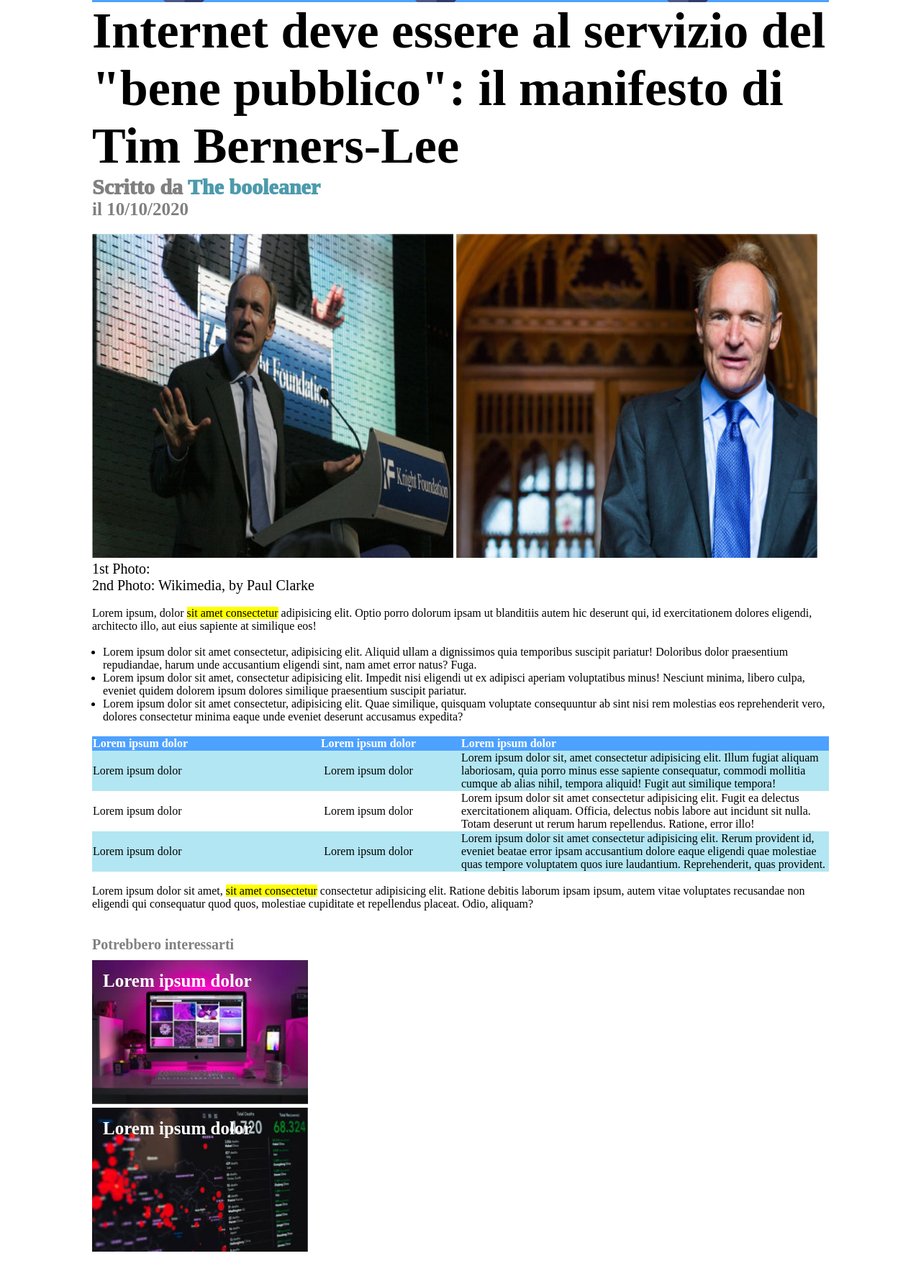
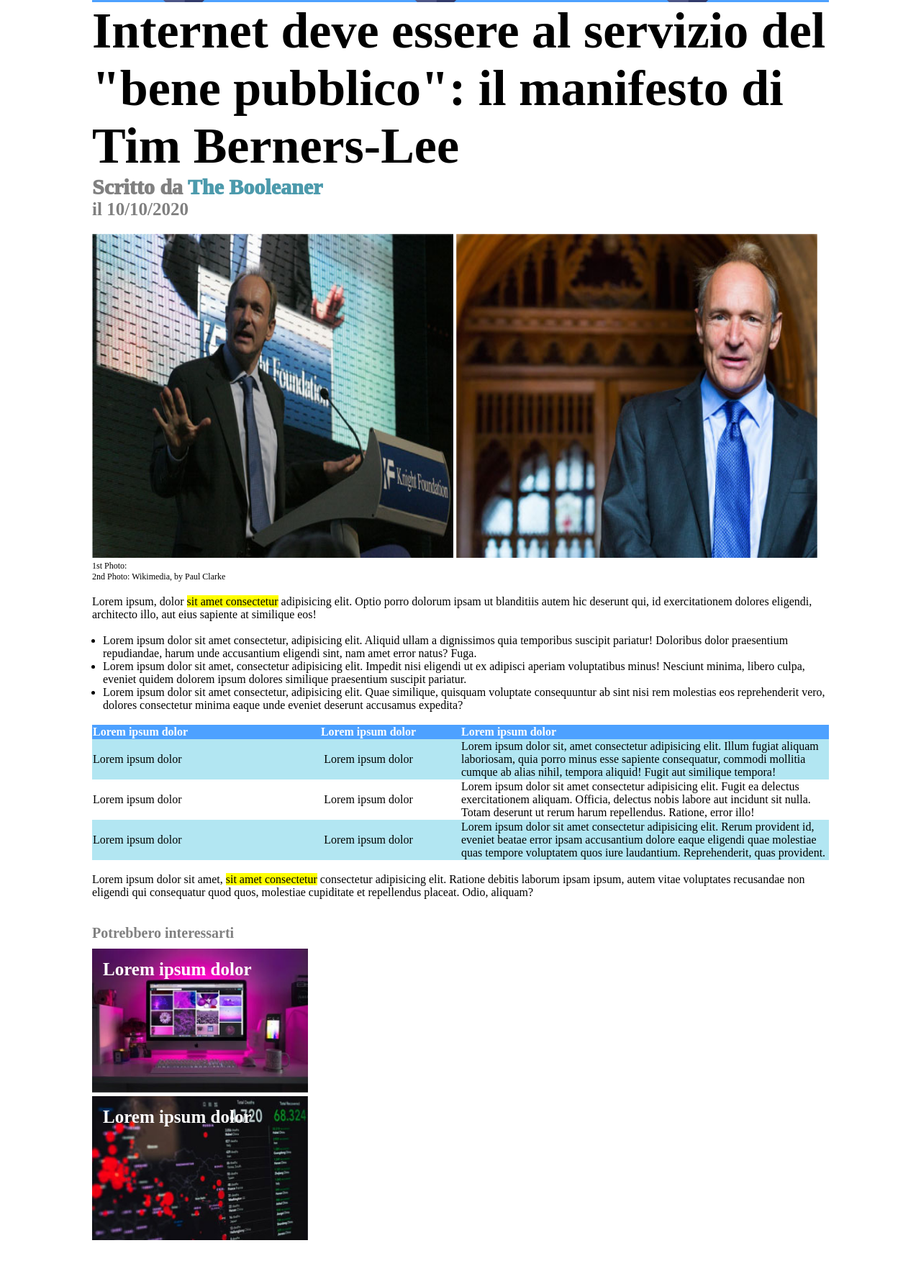
Before and after one commit to Iader-Fo/html-css-booleaner, a plain HTML site: page index.html in a window 1280 px wide. Shown: the part 187-1964 px from the top of the page at 72% size. After the commit the page ends 1910 px from the top, so only its background shows below. Drawn offline with Linux system fonts and the light colour scheme.

Commit message:
agg correzione esercizio

```diff
--- a/css/style.css
+++ b/css/style.css
@@ -31,6 +31,7 @@ h1{
 
 #artist{
     color: #4c9aac;
+    text-decoration: none;
 }
 
 #sottotitolo{
@@ -54,11 +55,11 @@ h1{
 }
 
 .name_photo{
-    font-size: 20px;
+    font-size: 12PX;
 }
 
 ul{
-    margin-left: -25px;
+    padding-left: 15px;
 }
 
 table{
@@ -107,7 +108,7 @@ footer{
     width: 300px;
     background-repeat: no-repeat;
     margin-top: 10px;
-    background-size: contain;
+    background-size: cover;
 }
 
 #graph{
@@ -116,8 +117,7 @@ footer{
     width: 300px;
     background-repeat: no-repeat;
     margin-top: 5px;
-    background-size: contain;
-    margin-bottom: 60px;
+    background-size: cover;
 }
 
 #white{
--- a/index.html
+++ b/index.html
@@ -21,7 +21,7 @@
     <h1>Internet deve essere al servizio del "bene pubblico": il manifesto di Tim Berners-Lee</h1>
 
     <div class="writer">
-        <p id="sottotitolo">Scritto da <span id="artist">The booleaner</span></p>
+        <p id="sottotitolo">Scritto da <a href="https://google.com" id="artist">The Booleaner</a></p>
         <p id="sottotitolo_2">il 10/10/2020</p>
     </div>
 
```
